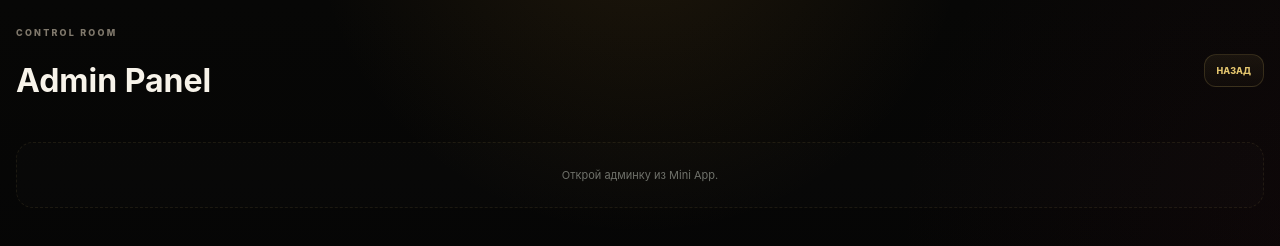
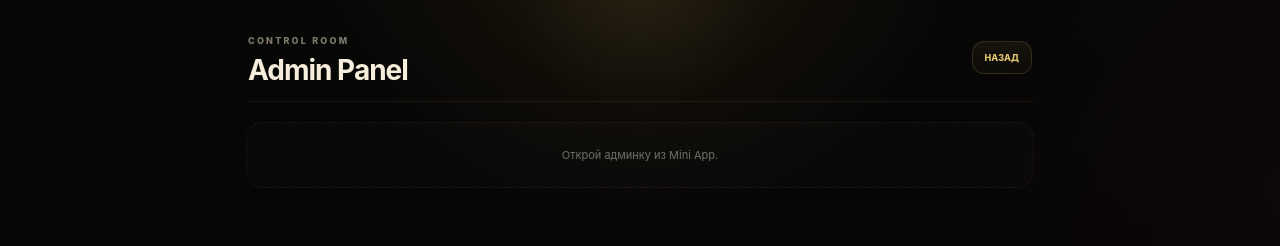
Before and after one commit to YalaCom/pokerfit, a website: page public/admin.html in a window 1280 px wide. Drawn offline with Linux system fonts and the light colour scheme.

Commit message:
Enable luxury admin polish

```diff
--- a/public/styles.css
+++ b/public/styles.css
@@ -7,3 +7,4 @@
 @import url('/css/table-3d.css');
 @import url('/css/luxury-v3.css');
 @import url('/css/luxury-v3-extra.css');
+@import url('/css/luxury-admin.css');
```
